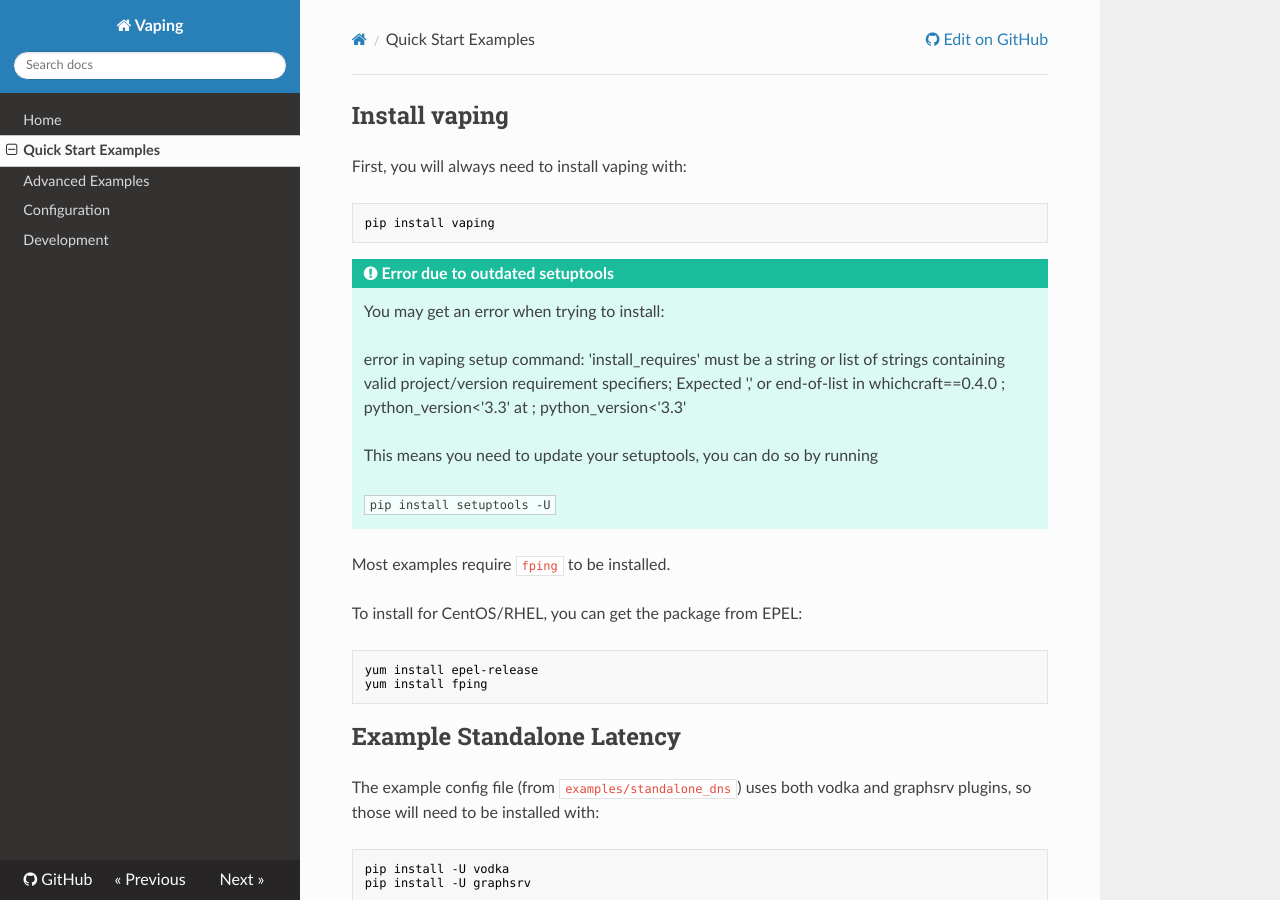
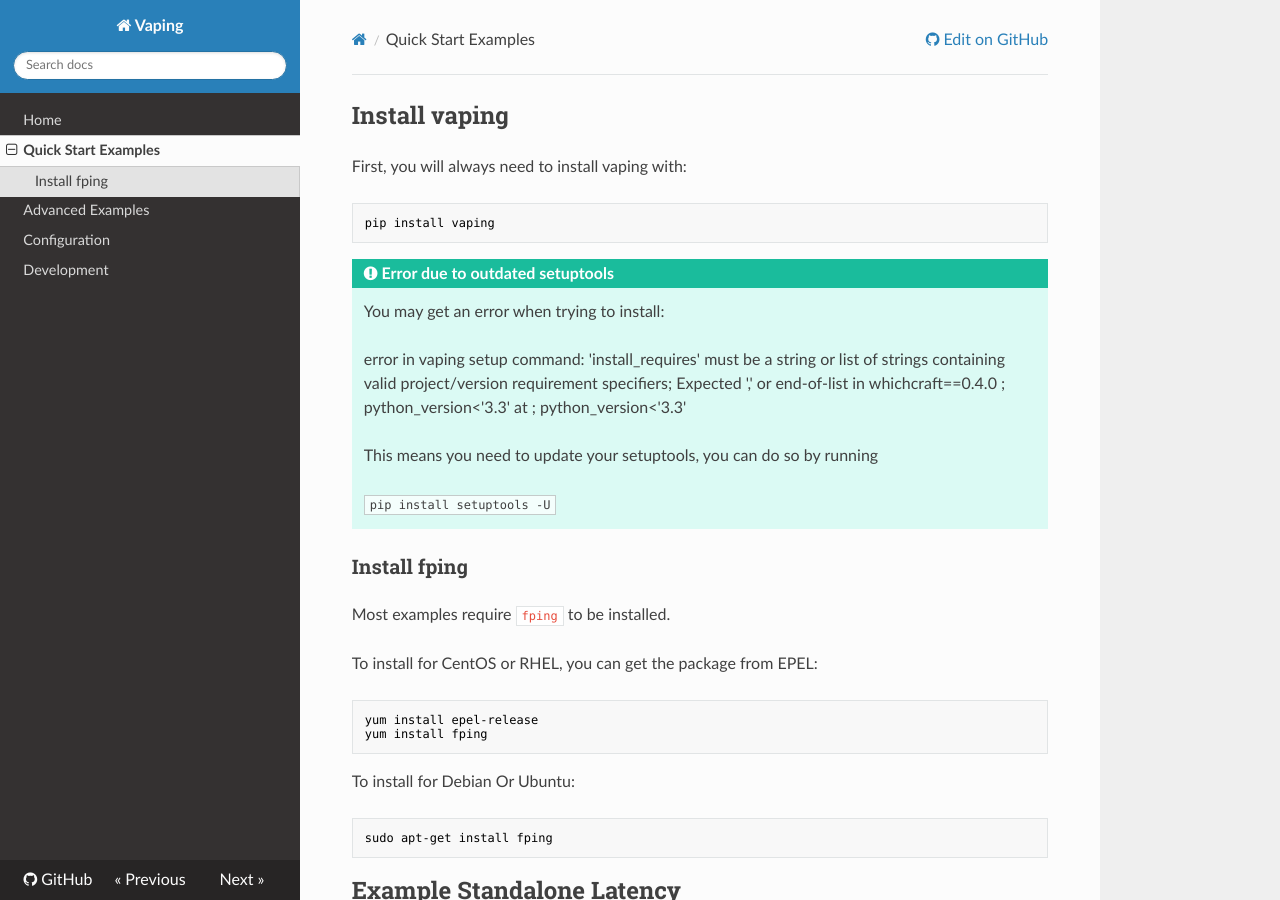
Before and after one commit to 20c/vaping, an MkDocs documentation site: the page built from docs/quickstart.md, in a window 1280 px wide and 900 px high. Built offline with MkDocs 1.6.1, drawn with Linux system fonts in a browser that asks for light colours; nearby versions of some CDN libraries; old or Windows-style settings are respelled for this version of MkDocs.

Commit message:
add debian fping install instructions

````diff
--- a/docs/quickstart.md
+++ b/docs/quickstart.md
@@ -19,13 +19,21 @@
     pip install setuptools -U
     ```
 
+### Install fping
+
 Most examples require `fping` to be installed.
 
-To install for CentOS/RHEL, you can get the package from EPEL:
+To install for CentOS or RHEL, you can get the package from EPEL:
 
 ```sh
 yum install epel-release
 yum install fping
+```
+
+To install for Debian Or Ubuntu:
+
+```sh
+sudo apt-get install fping
 ```
 
 
````
